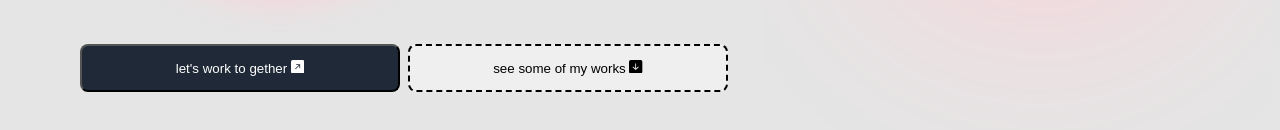
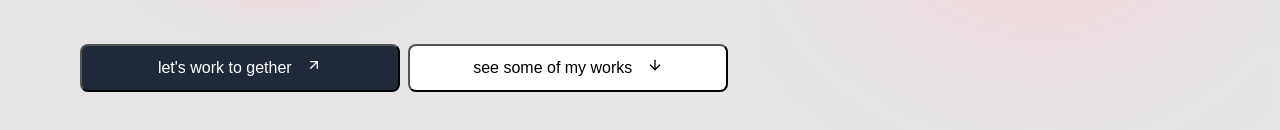
Before and after one commit to Shollytemmy/REACT_PORTFOLIO, a React (Vite) app in the folder react-portfolio/: page / in a window 1280 px wide. Shown: the part 592-722 px from the top of the page. Built offline with nearby package versions, Linux system fonts and the light colour scheme.

Commit message:
buttons added

```diff
--- a/react-portfolio/src/components/Biography.jsx
+++ b/react-portfolio/src/components/Biography.jsx
@@ -1,7 +1,7 @@
 import PropTyes from 'prop-types'
 import { Button } from './Button'
-import {BsFillArrowUpRightSquareFill} from 'react-icons/bs'
-import {BsFillArrowDownSquareFill} from 'react-icons/bs'
+import {FiArrowUpRight} from 'react-icons/fi'
+import {FiArrowDown} from 'react-icons/fi'
 
 export const Biography = ({bio, name}) => {
   return (
@@ -31,13 +31,13 @@ export const Biography = ({bio, name}) => {
             <Button
             label="let's work to gether"
             icon={
-                <BsFillArrowUpRightSquareFill />
+                <FiArrowUpRight color='white' className='arr'/>
 
             }
             color='teal'
              />
             <Button label="see some of my works" icon={
-                <BsFillArrowDownSquareFill />
+                <FiArrowDown color=''  className='arr'/>
 
             } />
         </div>
--- a/react-portfolio/src/components/styles.css
+++ b/react-portfolio/src/components/styles.css
@@ -130,17 +130,29 @@ ul > a{
 }
 
 .btn__default{
-
  width: 320px;
  height: 48px;
  border-radius: 8px;
+ text-align: center;
 }
 
 .btn__together{
     background: hsla(215, 28%, 17%, 1);
     color: rgb(255, 255, 255);
+    fill: white;
+    font-weight: 400;
+    font-size: 16px;
+    line-height: 24px;
 }
 
 .btn__workExp{
-    border-style: dashed;
+    background-color: rgb(255, 255, 255);
+    font-weight: 400;
+    font-size: 16px;
+    line-height: 24px;
 }
+
+.arr{
+    margin-left: 10px;
+
+}
```
